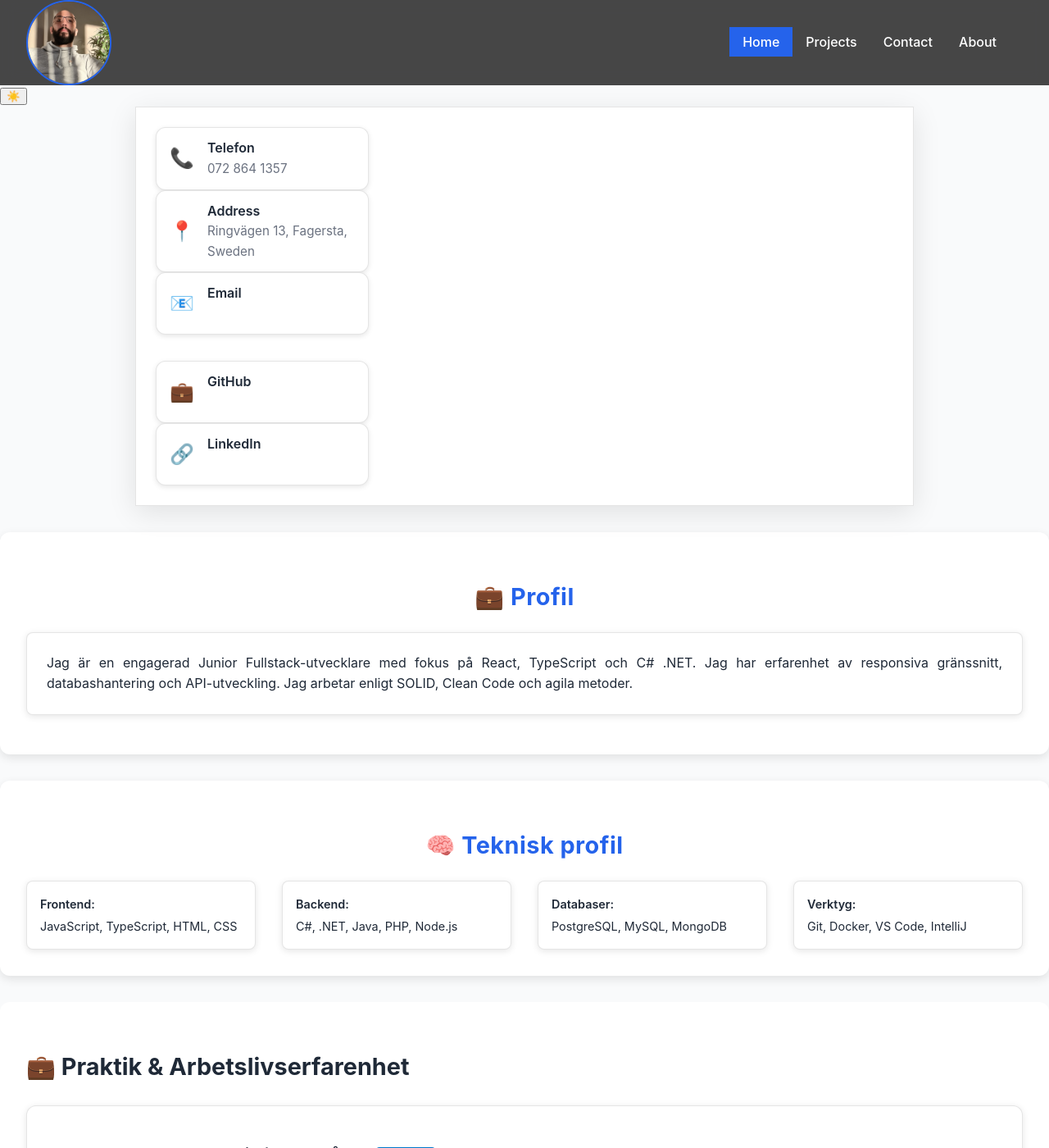
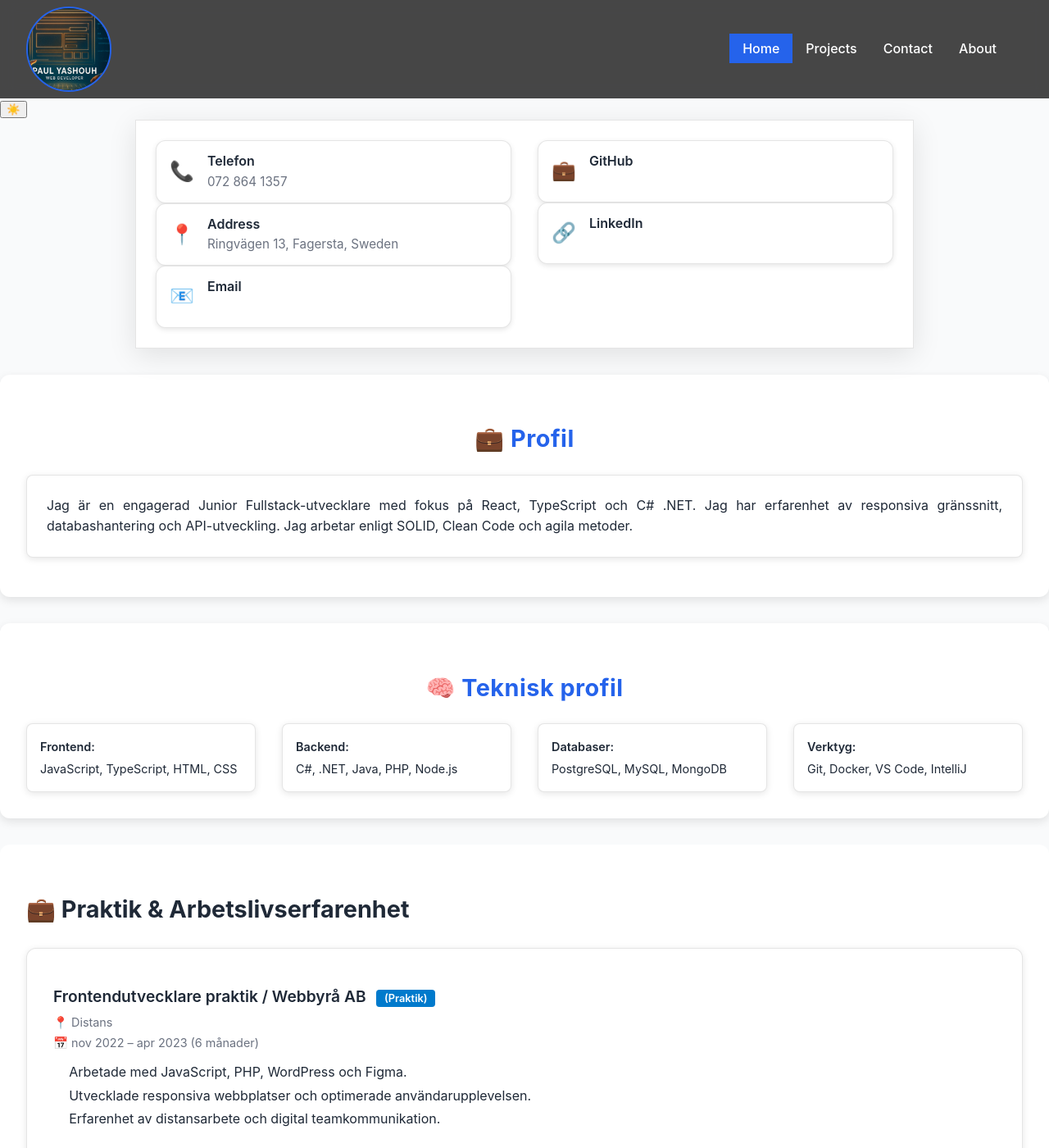
Before and after one commit to payamaya/payamaya.github.io, a Jekyll site: the page built from index.md, in a window 1280 px wide and 1400 px high. Shown: the whole window at 82% size. Built offline with Jekyll 4.4.1, drawn with Linux system fonts in a browser that asks for light colours.

Commit message:
Update logo image and enhance header and contact section styles

```diff
--- a/_includes/header.html
+++ b/_includes/header.html
@@ -1,7 +1,7 @@
 <header>
   <nav>
     <!-- Add your logo/brand here if needed -->
-    <img src="/assets/images/mypic1.jpg" alt="Paul Yashouh's Photo"
+    <img src="/assets/images/logo.png" alt="Paul Yashouh's Photo"
       style="width: 100px; height: 100px; border-radius: 50%;" />
 
     <!-- Hamburger Button -->
--- a/assets/css/layout/contact.css
+++ b/assets/css/layout/contact.css
@@ -2,16 +2,31 @@
    ✉️ Contact Page Styles
    =============================== */
 
-/* === General Form Wrapper === */
-form {
-  max-width: 500px;
-  margin: 0 auto;
+/* === Contact Section === */
+.contact-section {
+  background: var(--background-color);
+  padding: 4rem 1rem;
+  text-align: center;
+  color: var(--text-color);
+  transition: background var(--transition-normal);
+}
+
+.contact-section h1 {
+  font-size: var(--font-2xl, 2rem);
+  color: var(--primary-color);
+  margin-bottom: 0.5rem;
+}
+
+.contact-section p {
+  font-size: var(--font-size-base);
+  color: var(--secondary-text);
+  margin-bottom: 2rem;
 }
 
 /* === Contact Form === */
 .contact-form {
   max-width: 600px;
-  margin: 2rem auto;
+  margin: 0 auto;
   background: var(--card-bg);
   padding: 2rem;
   border-radius: var(--radius-xl, 16px);
@@ -32,6 +47,7 @@
   font-weight: 600;
   color: var(--text-color);
   margin-bottom: 0.5rem;
+  text-align: left;
 }
 
 .contact-form input,
@@ -78,18 +94,13 @@
   transform: translateY(-2px);
 }
 
-.hidden {
-  display: none;
-}
-
-/* === Contact Grid Layout === */
+/* === Contact Grid (optional layout) === */
 .contact-grid {
   display: grid;
-  grid-template-columns: 200px 1fr;
-  gap: 3rem;
+  grid-template-columns: 1fr;
+  gap: 2rem;
   max-width: 800px;
-  margin: 2rem auto;
-  align-items: start;
+  margin: 3rem auto 0;
   background: var(--card-bg);
   border-radius: var(--radius-xl);
   padding: 2.5rem;
@@ -99,6 +110,10 @@
 }
 
 /* 🌙 Dark Theme Support */
+[data-theme='dark'] .contact-section {
+  background: var(--background-color);
+}
+
 [data-theme='dark'] .contact-form {
   background: var(--section-bg);
   box-shadow: 0 6px 20px rgba(0, 0, 0, 0.4);
--- a/assets/css/layout/header.css
+++ b/assets/css/layout/header.css
@@ -35,8 +35,8 @@
   border: 2px solid var(--primary-color);
   transition:
     transform var(--transition-normal),
-    box-shadow var(--transition-normal);'
-    margin-block: 0.5rem;
+    box-shadow var(--transition-normal);
+  margin-block: 0.5rem;
 }
 
 nav img:hover {
```
Also changed, not shown: assets/images/logo.png (added).
